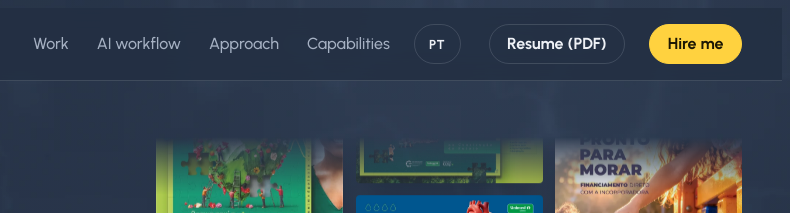
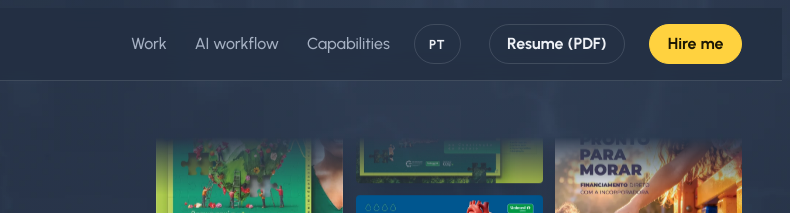
Before and after one commit to Eliseumg/magosi-design, a plain HTML site: page index.html in a window 1280 px wide. Shown: the top 213 px of the page, 490-1280 px from the left. Drawn offline with Linux system fonts and the light colour scheme.

Commit message:
EN: remove Approach do menu
Co-Authored-By: Claude Opus 5.5 <noreply@anthropic.com>
Claude-Session: https://claude.ai/code/session_01JEoeViCae73zUqF2UpaVji

```diff
--- a/index.html
+++ b/index.html
@@ -341,7 +341,6 @@ p { margin: 0; }
     <ul>
       <li><a href="#work">Work</a></li>
       <li><a href="#highlight">AI workflow</a></li>
-      <li><a href="#approach">Approach</a></li>
       <li><a href="#capabilities">Capabilities</a></li>
     </ul>
     <a class="btn lang" href="/br/" hreflang="pt-BR" lang="pt-BR" aria-label="Versão em português">PT</a>
```
